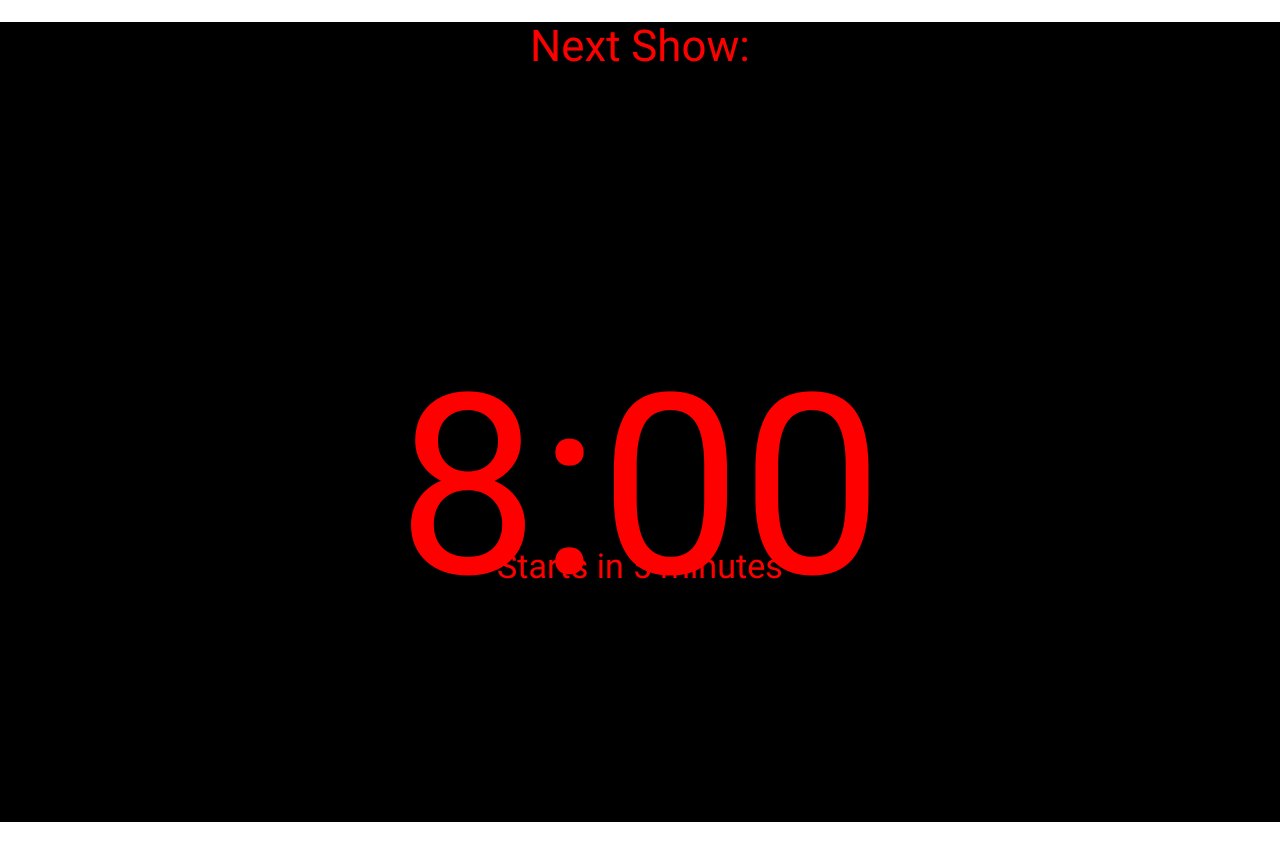
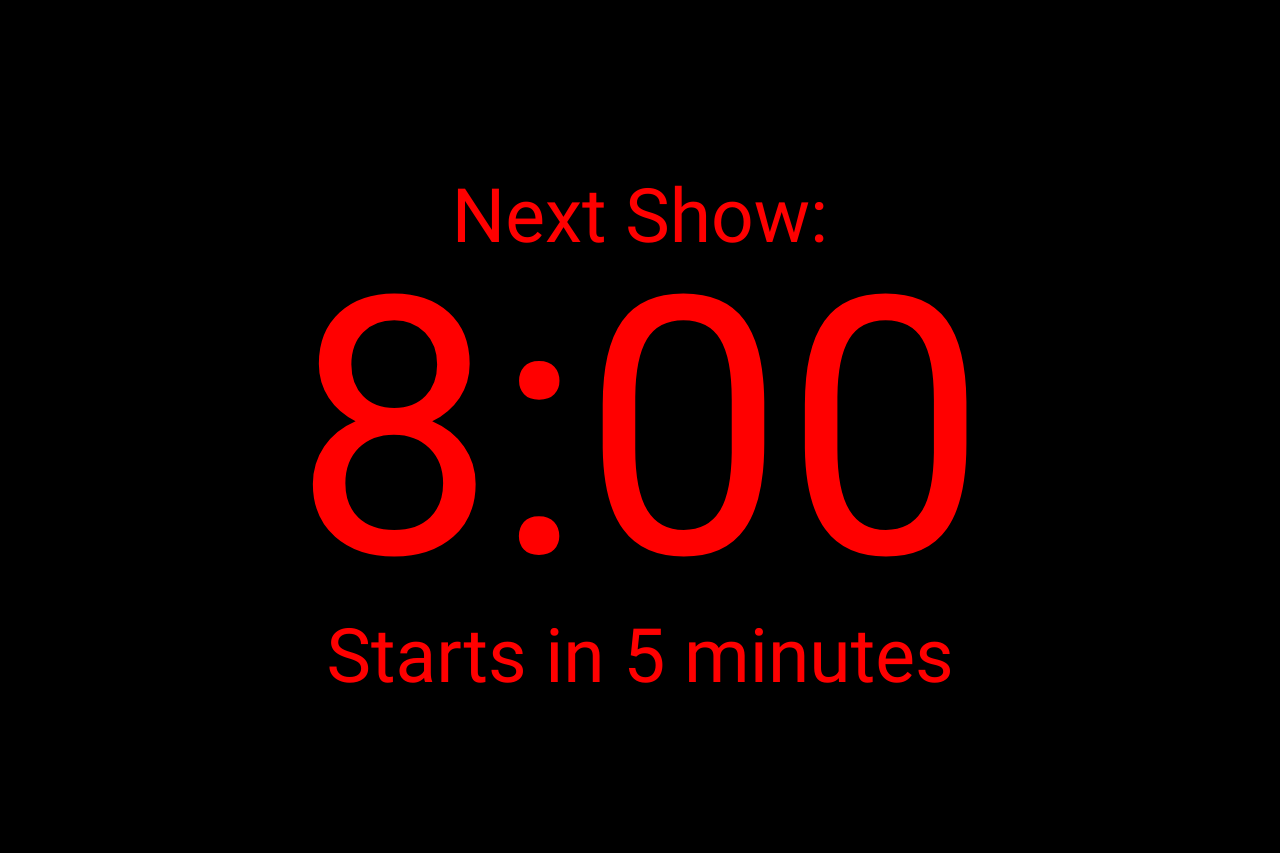
Before and after one commit to najarvis/Procedural-Intelligence, a Flask app: page /lw-next-show in a window 1280 px wide. After the commit the page ends 683 px from the top, so only its background shows below. Run offline with Flask 2, Linux system fonts and the light colour scheme; some libraries are stand-ins or nearby versions.

Commit message:
More adjustments (larger this time)

```diff
--- a/templates/show.html
+++ b/templates/show.html
@@ -15,28 +15,6 @@
     <!-- Screenfull.js (controls fullscreen functionality) -->
     <script src="https://cdnjs.cloudflare.com/ajax/libs/screenfull.js/3.3.2/screenfull.js"></script>
 
-    <style>
-      .half_block {
-        height: 50vh;
-        width: 100vw;
-        display: block;
-      }
-
-      .half_top {
-        vertical-align: -30vh;
-      }
-
-      .Time {
-        vertical-align: 5vh;
-        font-size: 4em;
-      }
-
-      .t {
-        background-color: #000000;
-        color: #FF0000;
-      }
-
-    </style>
     <script type="text/javascript">
       $(document).ready(function() {
 
@@ -70,15 +48,65 @@
       });
     </script>
 
+    <style>
+      .half_block {
+        height: 50vh;
+        width: 100vw;
+        display: block;
+        padding-top: 0;
+        padding-bottom: 0;
+        font-size: 6em;
+      }
+
+      .half_block p {
+        padding-top: 0;
+        padding-bottom: 0;
+        margin-top: 0;
+        margin-bottom: 0;
+      }
+
+      .word-div {
+        padding-top: 5vh;
+        height: 20vh;
+        padding-bottom: 5vh;
+        width: 100vw;
+        display: block;
+        font-size: 5em;
+      }
+
+      .word-div p {
+        padding-top: 0;
+        padding-bottom: 0;
+        margin-top: 0;
+        margin-bottom: 0;
+      }
+
+      .half_top {
+        vertical-align: -30vh;
+      }
+
+      .Time {
+        vertical-align: 5vh;
+        font-size: 4em;
+      }
+
+      .t {
+        background-color: #000000;
+        color: #FF0000;
+      }
+
+    </style>
   </head>
   <body>
     <div style="height: 100vh;" id="whole" class="center-align t">
-      <div class="half_block">
-        <h3><span class="half_top">Next Show:</span></h3>
+      <div class="word-div">
+        <p style="padding-top: 15vh;">Next Show:</p>
       </div>
-      <div class="half_block">
-        <h1><span id="Time" class="Time"></span></h1>
-        <h4><span id="TL"></span></h4>
+      <div class="half_block vertical-align">
+        <p><span id="Time" class="Time"></span></p>
+      </div>
+      <div class="word-div">
+        <p><span id="TL"></span></p>
       </div>
     </div>
   <body>
```
